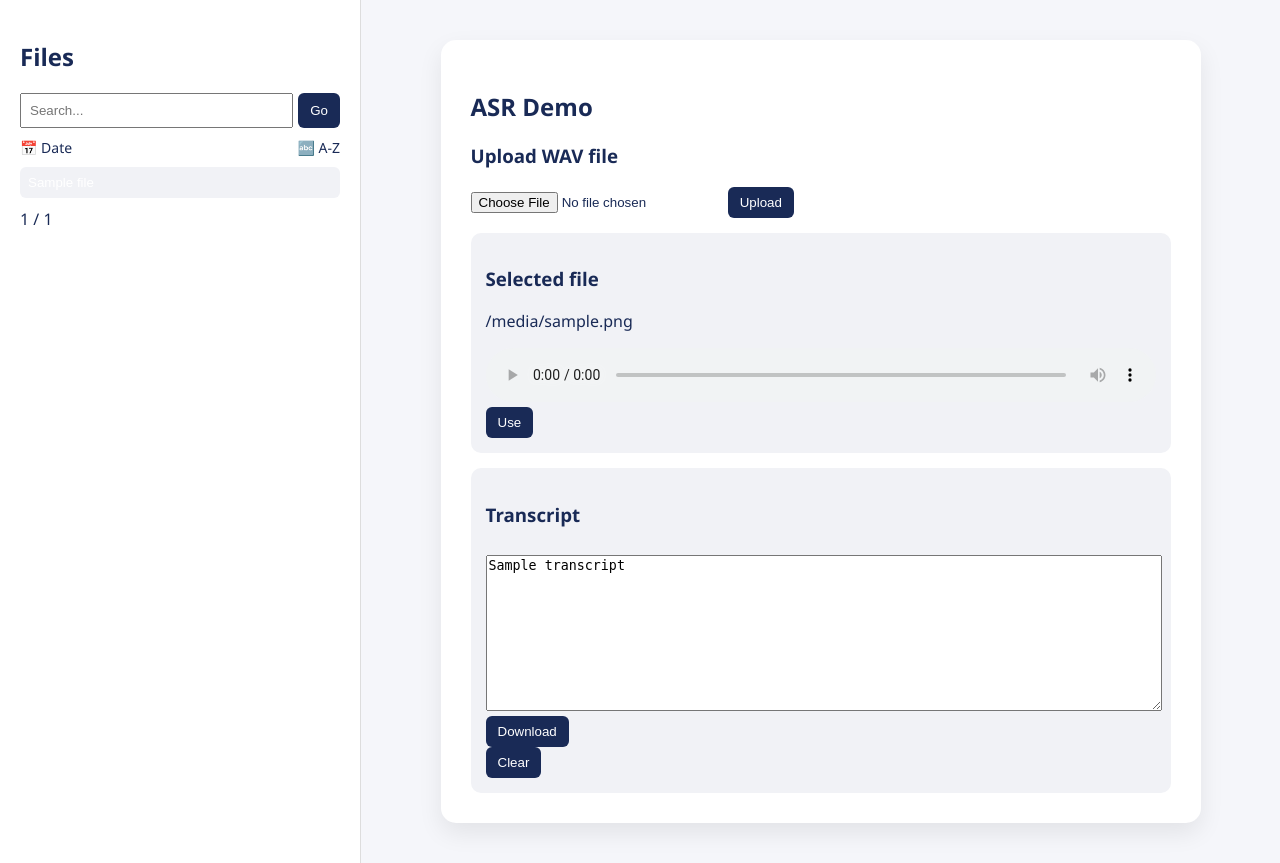
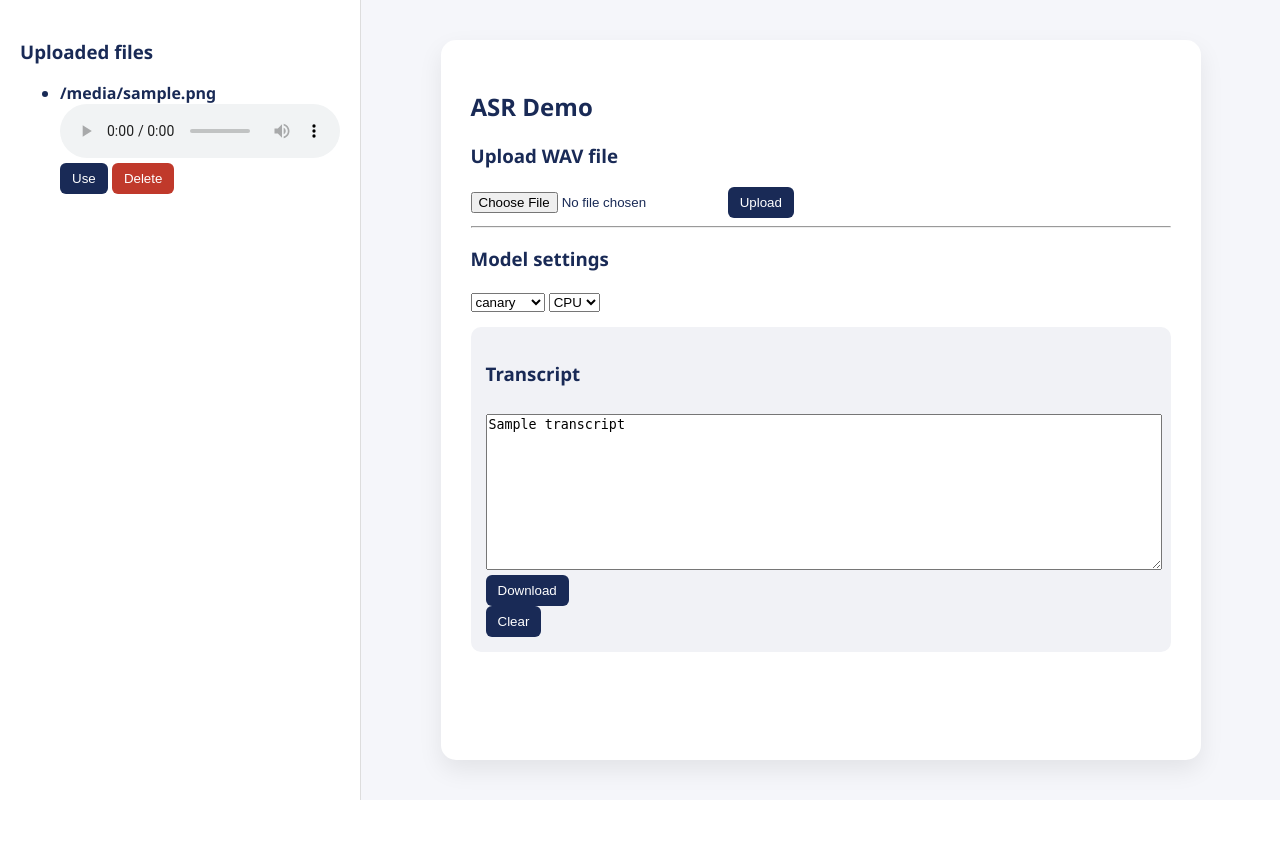
Before and after one commit to danieldedek/test2-image, a Flask app: template app/templates/index.html in a window 1280 px wide. After the commit the page ends 800 px from the top, so only its background shows below. Run offline with Flask 3, Linux system fonts and the light colour scheme; the template is opened without the code that fills it: most values are stand-ins (such as "Sample title", 1, 10 or a date in 2020); parts of the project's set-up code (start-up, migrations or seed data) failed here and were passed over.

Commit message:
Update index.html

```diff
--- a/app/templates/index.html
+++ b/app/templates/index.html
@@ -11,47 +11,31 @@
 
     <aside class="sidebar">
 
-        <h2>Files</h2>
+        <h3>Uploaded files</h3>
 
-        <form method="GET" class="search-box">
-            <input type="text" name="q" placeholder="Search..." value="{{ search }}">
-            <button type="submit">Go</button>
+        {% if files %}
+            <ul>
+                {% for file in files %}
+                <li>
+                    <strong>{{ file }}</strong>
+
+                    <audio controls>
+                        <source src="{{ url_for('uploaded_file', filename=file) }}" type="audio/wav">
+                    </audio>
+
+                    <form method="POST" style="display:inline;">
+                        <input type="hidden" name="audio_file" value="{{ file }}">
+                        <input type="hidden" name="engine" value="{{ request.form.engine or 'canary' }}">
+                        <input type="hidden" name="device" value="{{ request.form.device or 'cpu' }}">
+                        <button type="submit">Use</button>
                     </form>
 
-        <div class="sort-row">
-            <a href="?sort=date{% if search %}&q={{ search }}{% endif %}">📅 Date</a>
-            <a href="?sort=alpha{% if search %}&q={{ search }}{% endif %}">🔤 A-Z</a>
-        </div>
-
-        {% if files %}
-        <ul class="file-list">
-            {% for f in files %}
-            <li>
-                <form method="POST">
-                    <input type="hidden" name="audio_file" value="{{ f.name }}">
-                    <input type="hidden" name="engine" value="{{ request.form.engine or 'canary' }}">
-                    <input type="hidden" name="device" value="{{ request.form.device or 'cpu' }}">
-
-                    <button class="file-btn {% if selected_file == f.name %}active-file{% endif %}">
-                        {{ f.name }}
-                    </button>
+                    <form method="POST" action="{{ url_for('delete_file', filename=file) }}" style="display:inline;">
+                        <button type="submit" style="background:#c0392b;">Delete</button>
                     </form>
                 </li>
                 {% endfor %}
             </ul>
-
-        <div class="pagination">
-            {% if page > 1 %}
-                <a href="?page={{ page-1 }}{% if search %}&q={{ search }}{% endif %}&sort={{ sort }}">Prev</a>
-            {% endif %}
-
-            <span>{{ page }} / {{ total_pages }}</span>
-
-            {% if page < total_pages %}
-                <a href="?page={{ page+1 }}{% if search %}&q={{ search }}{% endif %}&sort={{ sort }}">Next</a>
-            {% endif %}
-        </div>
-
         {% else %}
             <p>No files</p>
         {% endif %}
@@ -69,27 +53,27 @@
                 <button type="submit">Upload</button>
             </form>
 
-            {% if selected_file %}
-            <div class="card">
-                <h3>Selected file</h3>
-
-                <p>{{ selected_file }}</p>
-
-                <audio controls>
-                    <source src="{{ url_for('uploaded_file', filename=selected_file) }}" type="audio/wav">
-                </audio>
+            <hr>
 
             <form method="POST">
-                    <input type="hidden" name="audio_file" value="{{ selected_file }}">
-                    <input type="hidden" name="engine" value="canary">
-                    <input type="hidden" name="device" value="cpu">
-                    <button type="submit">Use</button>
+                <h3>Model settings</h3>
+
+                <select name="engine">
+                    <option value="canary">canary</option>
+                    <option value="parakeet">parakeet</option>
+                    <option value="whisper">whisper</option>
+                </select>
+
+                <select name="device">
+                    <option value="cpu">CPU</option>
+                    <option value="cuda">GPU</option>
+                </select>
             </form>
-            </div>
-            {% endif %}
 
             {% if error %}
-            <div class="card error">{{ error }}</div>
+            <div class="card error">
+                {{ error }}
+            </div>
             {% endif %}
 
             {% if transcript %}
@@ -98,6 +82,7 @@
 
                 <textarea readonly>{{ transcript }}</textarea>
 
+                <div class="button-row">
                     <form method="POST" action="/download">
                         <input type="hidden" name="transcript" value="{{ transcript }}">
                         <button type="submit">Download</button>
@@ -106,6 +91,8 @@
                     <form method="POST">
                         <button type="submit" name="action" value="clear">Clear</button>
                     </form>
+                </div>
+
             </div>
             {% endif %}
 
```
Lines whose indentation alone changed are shown as unchanged.
